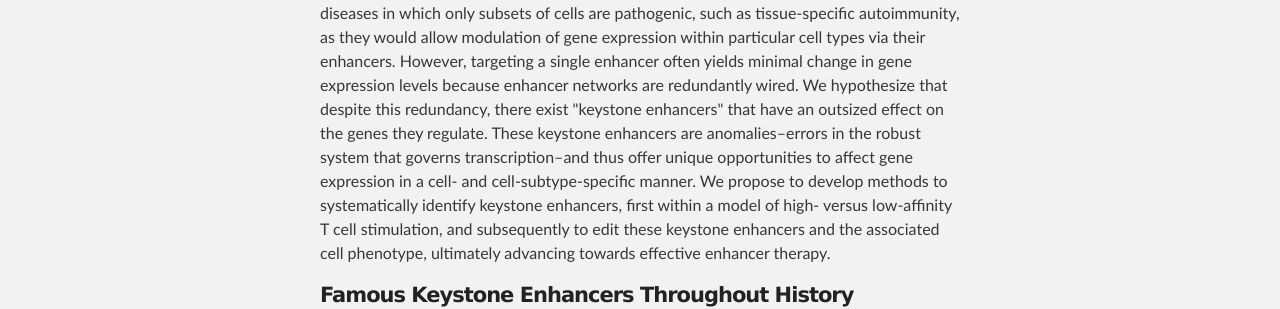
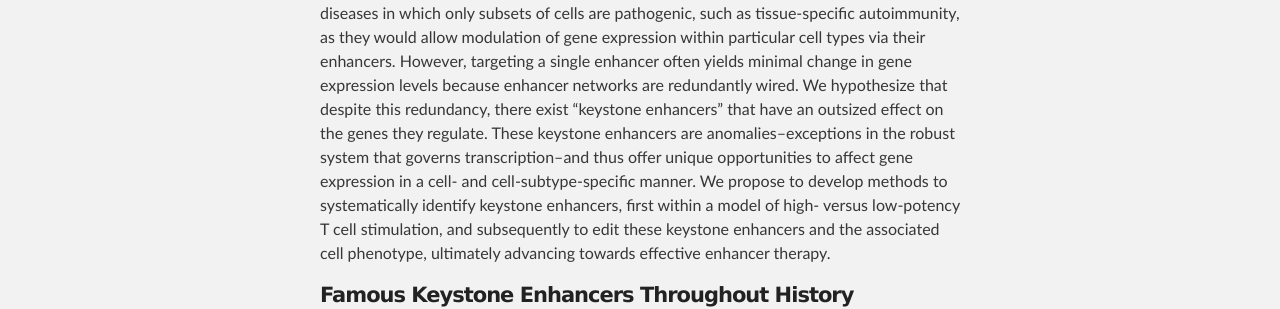
Before and after one commit to karmel/keystone-enhancers, a Jekyll site: the page built from index.html, in a window 1280 px wide. Shown: the part 426-735 px from the top of the page. Built offline with Jekyll 4.4.1, drawn with Linux system fonts in a browser that asks for light colours; Markdown is read by kramdown in place of the engine named in the settings; some of the changed text lies outside the part shown.

Commit message:
Updated summary

```diff
--- a/index.html
+++ b/index.html
@@ -3,7 +3,7 @@
 title: What are keystone enhancers?
 ---
 
-<p>Recently proposed enhancer therapy strategies offer compelling possibilities for treating diseases in which only subsets of cells are pathogenic, such as tissue-specific autoimmunity, as they would allow modulation of gene expression within particular cell types via their enhancers. However, targeting a single enhancer often yields minimal change in gene expression levels because enhancer networks are redundantly wired. We hypothesize that despite this redundancy, there exist "keystone enhancers" that have an outsized effect on the genes they regulate. These keystone enhancers are anomalies–errors in the robust system that governs transcription–and thus offer unique opportunities to affect gene expression in a cell- and cell-subtype-specific manner. We propose to develop methods to systematically identify keystone enhancers, first within a model of high- versus low-affinity T cell stimulation, and subsequently to edit these keystone enhancers and the associated cell phenotype, ultimately advancing towards effective enhancer therapy.
+<p>Recently proposed enhancer therapy strategies offer compelling possibilities for treating diseases in which only subsets of cells are pathogenic, such as tissue-specific autoimmunity, as they would allow modulation of gene expression within particular cell types via their enhancers. However, targeting a single enhancer often yields minimal change in gene expression levels because enhancer networks are redundantly wired. We hypothesize that despite this redundancy, there exist “keystone enhancers” that have an outsized effect on the genes they regulate. These keystone enhancers are anomalies–exceptions in the robust system that governs transcription–and thus offer unique opportunities to affect gene expression in a cell- and cell-subtype-specific manner. We propose to develop methods to systematically identify keystone enhancers, first within a model of high- versus low-potency T cell stimulation, and subsequently to edit these keystone enhancers and the associated cell phenotype, ultimately advancing towards effective enhancer therapy.
 </p>
 
 <h4>Famous Keystone Enhancers Throughout History</h4>
```
